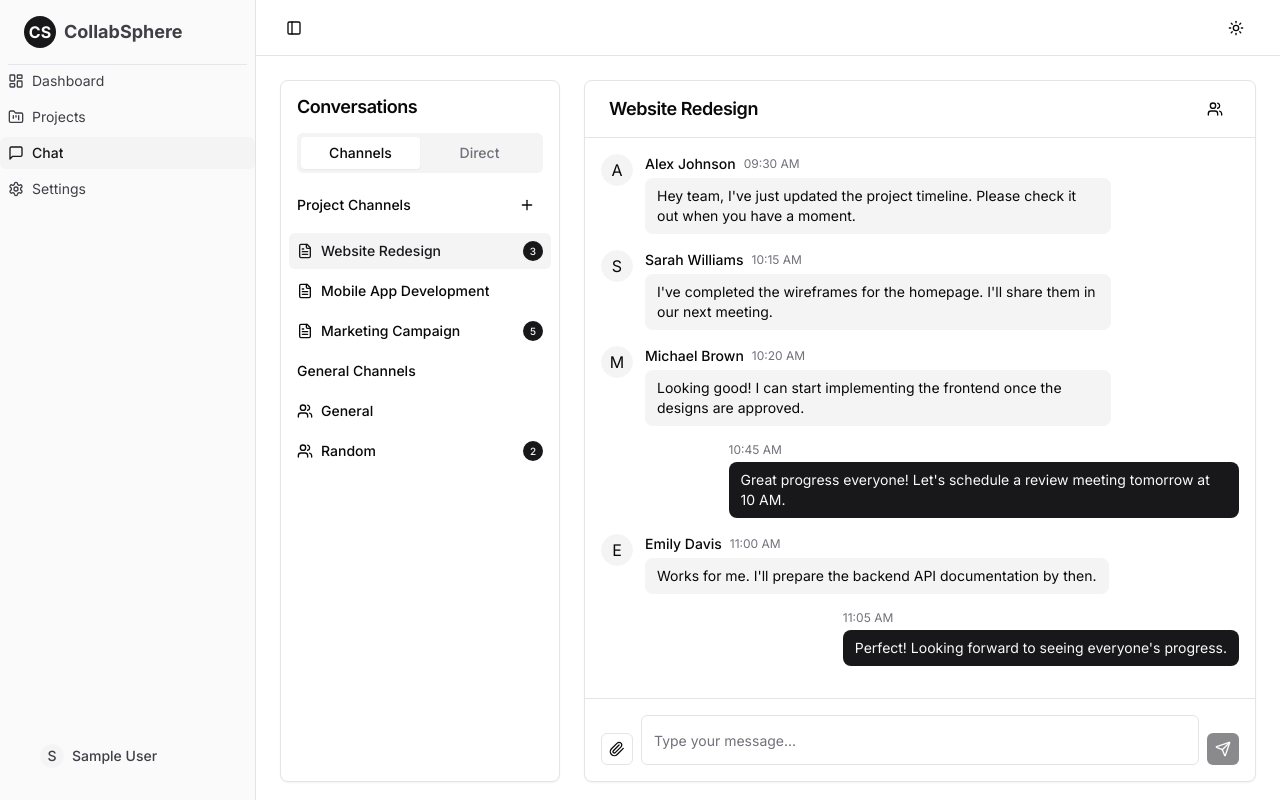
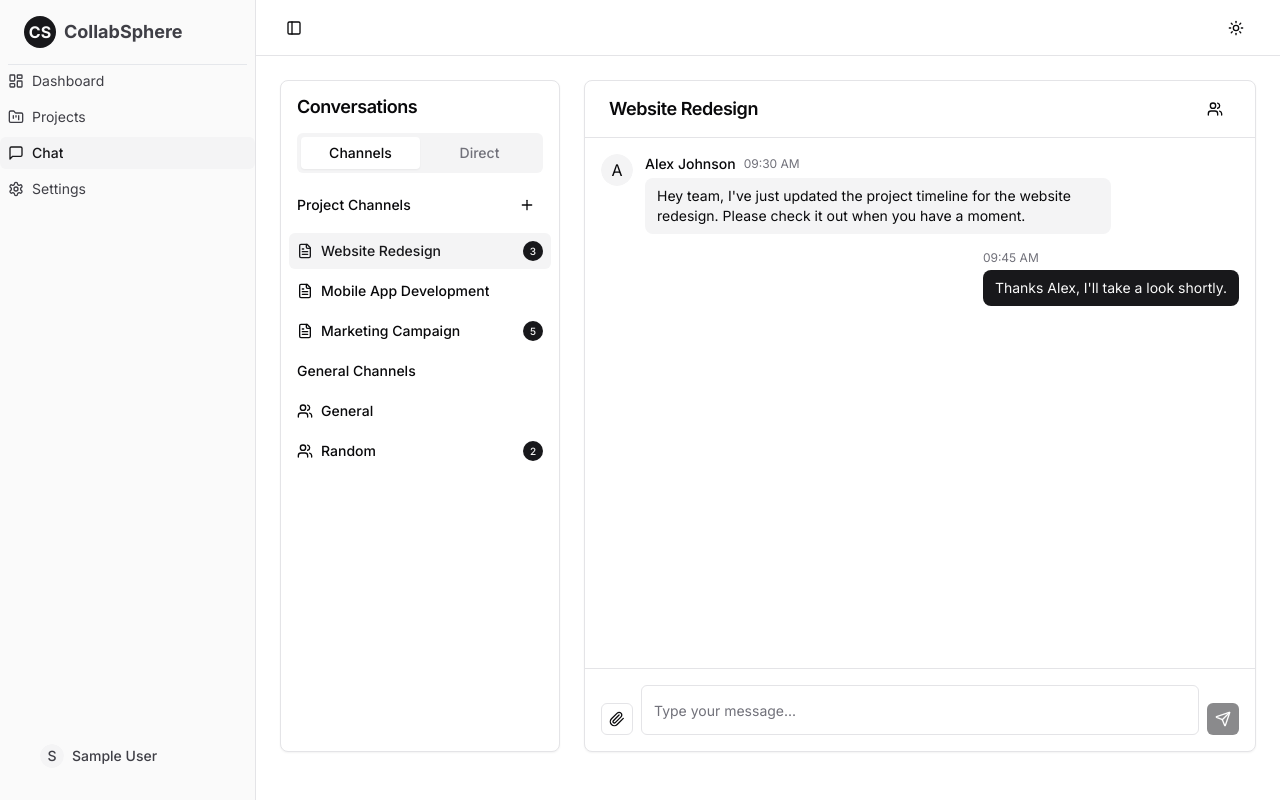
Before and after one commit to afnanahmadtariq/CollabSphere, a Next.js app: page /dashboard/chat in a window 1280 px wide. Built offline with nearby package versions, Linux system fonts and the light colour scheme; sample sign-in values are in the browser's storage.

Commit message:
v1.1.0
fixed chats

```diff
--- a/app/dashboard/chat/page.tsx
+++ b/app/dashboard/chat/page.tsx
@@ -73,61 +73,104 @@ const directMessages = [
   },
 ]
 
-const messages = [
+// Messages organized by channel/conversation ID
+const initialMessages = {
+  // Project channels
+  "1": [
     {
-    id: "1",
+      id: "1-1",
       sender: "Alex Johnson",
-    content: "Hey team, I've just updated the project timeline. Please check it out when you have a moment.",
+      content: "Hey team, I've just updated the project timeline for the website redesign. Please check it out when you have a moment.",
       timestamp: "2025-04-15T09:30:00",
       isCurrentUser: false,
     },
     {
-    id: "2",
+      id: "1-2",
+      sender: "Current User",
+      content: "Thanks Alex, I'll take a look shortly.",
+      timestamp: "2025-04-15T09:45:00",
+      isCurrentUser: true,
+    },
+  ],
+  "2": [
+    {
+      id: "2-1",
       sender: "Sarah Williams",
-    content: "I've completed the wireframes for the homepage. I'll share them in our next meeting.",
+      content: "I've completed the wireframes for the mobile app. I'll share them in our next meeting.",
       timestamp: "2025-04-15T10:15:00",
       isCurrentUser: false,
     },
     {
-    id: "3",
+      id: "2-2",
       sender: "Michael Brown",
       content: "Looking good! I can start implementing the frontend once the designs are approved.",
       timestamp: "2025-04-15T10:20:00",
       isCurrentUser: false,
     },
+  ],
+  "3": [
     {
-    id: "4",
-    sender: "Current User",
-    content: "Great progress everyone! Let's schedule a review meeting tomorrow at 10 AM.",
-    timestamp: "2025-04-15T10:45:00",
-    isCurrentUser: true,
-  },
-  {
-    id: "5",
+      id: "3-1",
       sender: "Emily Davis",
-    content: "Works for me. I'll prepare the backend API documentation by then.",
+      content: "Marketing campaign materials are ready for review.",
       timestamp: "2025-04-15T11:00:00",
       isCurrentUser: false,
     },
+  ],
+  // General channels
+  "4": [],
+  "5": [],
+  // Direct messages
+  "dm1": [
     {
-    id: "6",
+      id: "dm1-1",
+      sender: "Alex Johnson",
+      content: "Do you have time for a quick call today?",
+      timestamp: "2025-04-15T13:30:00",
+      isCurrentUser: false,
+    },
+  ],
+  "dm2": [
+    {
+      id: "dm2-1",
+      sender: "Sarah Williams",
+      content: "I need your input on the new design system.",
+      timestamp: "2025-04-15T14:15:00",
+      isCurrentUser: false,
+    },
+    {
+      id: "dm2-2",
       sender: "Current User",
-    content: "Perfect! Looking forward to seeing everyone's progress.",
-    timestamp: "2025-04-15T11:05:00",
+      content: "Happy to help. Let's discuss after the standup.",
+      timestamp: "2025-04-15T14:20:00",
       isCurrentUser: true,
     },
-]
+  ],
+  "dm3": [],
+  "dm4": [
+    {
+      id: "dm4-1",
+      sender: "Emily Davis",
+      content: "Just sent you the API documentation.",
+      timestamp: "2025-04-15T15:00:00",
+      isCurrentUser: false,
+    },
+  ],
+}
 
 export default function ChatPage() {
   const { user } = useAuth()
   const [activeChannel, setActiveChannel] = useState(chatChannels[0])
   const [messageText, setMessageText] = useState("")
-  const [chatMessages, setChatMessages] = useState(messages)
+  const [messagesByChannel, setMessagesByChannel] = useState(initialMessages)
   const messagesEndRef = useRef<HTMLDivElement>(null)
+
+  // Get current channel's messages
+  const currentMessages = messagesByChannel[activeChannel.id] || []
 
   useEffect(() => {
     scrollToBottom()
-  }, [chatMessages])
+  }, [currentMessages])
 
   const scrollToBottom = () => {
     messagesEndRef.current?.scrollIntoView({ behavior: "smooth" })
@@ -137,18 +180,23 @@ export default function ChatPage() {
     if (messageText.trim() === "") return
 
     const newMessage = {
-      id: `msg-${Date.now()}`,
+      id: `${activeChannel.id}-${Date.now()}`,
       sender: "Current User",
       content: messageText,
       timestamp: new Date().toISOString(),
       isCurrentUser: true,
     }
 
-    setChatMessages([...chatMessages, newMessage])
+    // Update messages for the active channel only
+    setMessagesByChannel(prev => ({
+      ...prev,
+      [activeChannel.id]: [...(prev[activeChannel.id] || []), newMessage]
+    }))
+
     setMessageText("")
 
     // In a real app, this would send the message to the server
-    console.log("Message sent:", newMessage)
+    console.log("Message sent to", activeChannel.name, ":", newMessage)
   }
 
   const handleKeyDown = (e: React.KeyboardEvent) => {
@@ -279,7 +327,8 @@ export default function ChatPage() {
           <CardContent className="flex-1 flex flex-col p-0">
             <ScrollArea className="flex-1 p-4">
               <div className="space-y-4">
-                {chatMessages.map((message) => (
+                {currentMessages.length > 0 ? (
+                  currentMessages.map((message) => (
                     <div key={message.id} className={`flex ${message.isCurrentUser ? "justify-end" : "justify-start"}`}>
                       <div className={`flex gap-3 max-w-[80%] ${message.isCurrentUser ? "flex-row-reverse" : ""}`}>
                         {!message.isCurrentUser && (
@@ -304,7 +353,12 @@ export default function ChatPage() {
                         </div>
                       </div>
                     </div>
-                ))}
+                  ))
+                ) : (
+                  <div className="flex items-center justify-center h-32 text-muted-foreground">
+                    No messages yet. Start the conversation!
+                  </div>
+                )}
                 <div ref={messagesEndRef} />
               </div>
             </ScrollArea>
```
Lines whose indentation alone changed are shown as unchanged.
